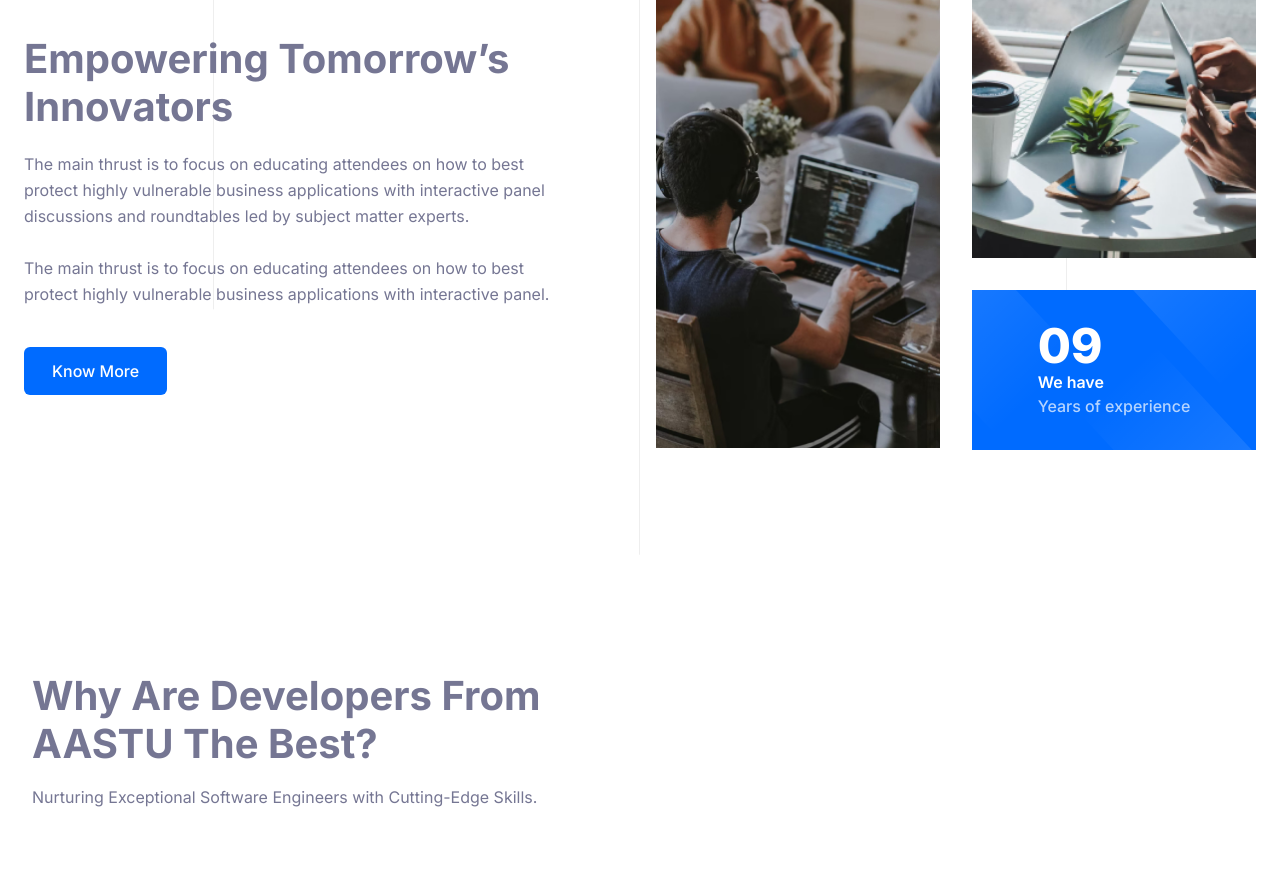
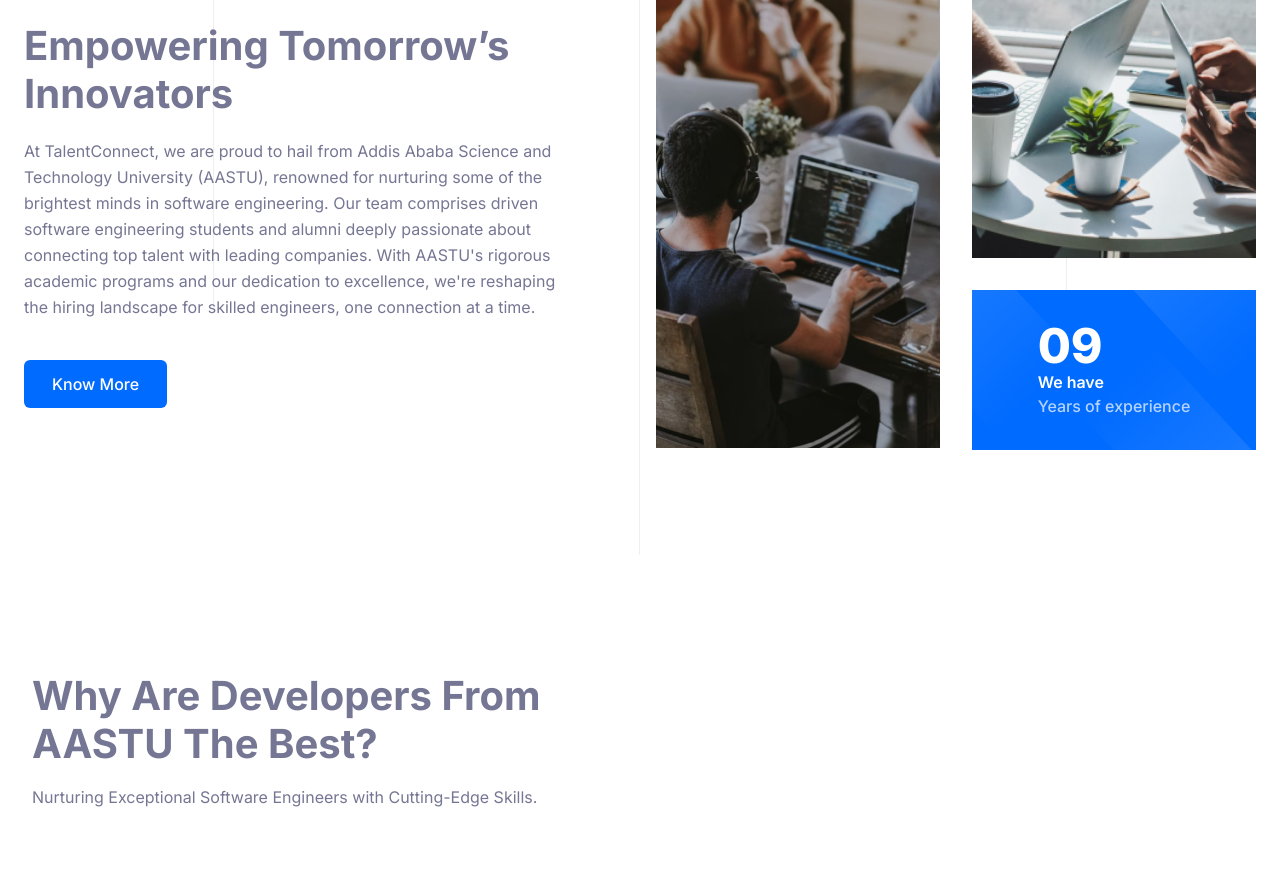
Before and after one commit to Jima-J9M1/TalentConnect-Frontend, a Next.js app: page / in a window 1280 px wide. Shown: the part 800-1682 px from the top of the page. Built offline with nearby package versions, Linux system fonts and the light colour scheme.

Commit message:
Update index.tsx

```diff
--- a/components/About/index.tsx
+++ b/components/About/index.tsx
@@ -16,14 +16,11 @@
                 Empowering Tomorrow’s Innovators
                 </h2>
                 <p className="mb-10 text-base leading-relaxed text-body-color dark:text-dark-6">
-                  The main thrust is to focus on educating attendees on how to
-                  best protect highly vulnerable business applications with
-                  interactive panel discussions and roundtables led by subject
-                  matter experts.
-                  <br /> <br />
-                  The main thrust is to focus on educating attendees on how to
-                  best protect highly vulnerable business applications with
-                  interactive panel.
+                   At TalentConnect, we are proud to hail from Addis Ababa Science and Technology University (AASTU),
+                  renowned for nurturing some of the brightest minds in software engineering.
+                  Our team comprises driven software engineering students and alumni deeply passionate about connecting top talent with leading companies.
+                  With AASTU's rigorous academic programs and our dedication to excellence, we're reshaping the hiring landscape for skilled engineers,
+                  one connection at a time.
                 </p>
 
                 <a
```
